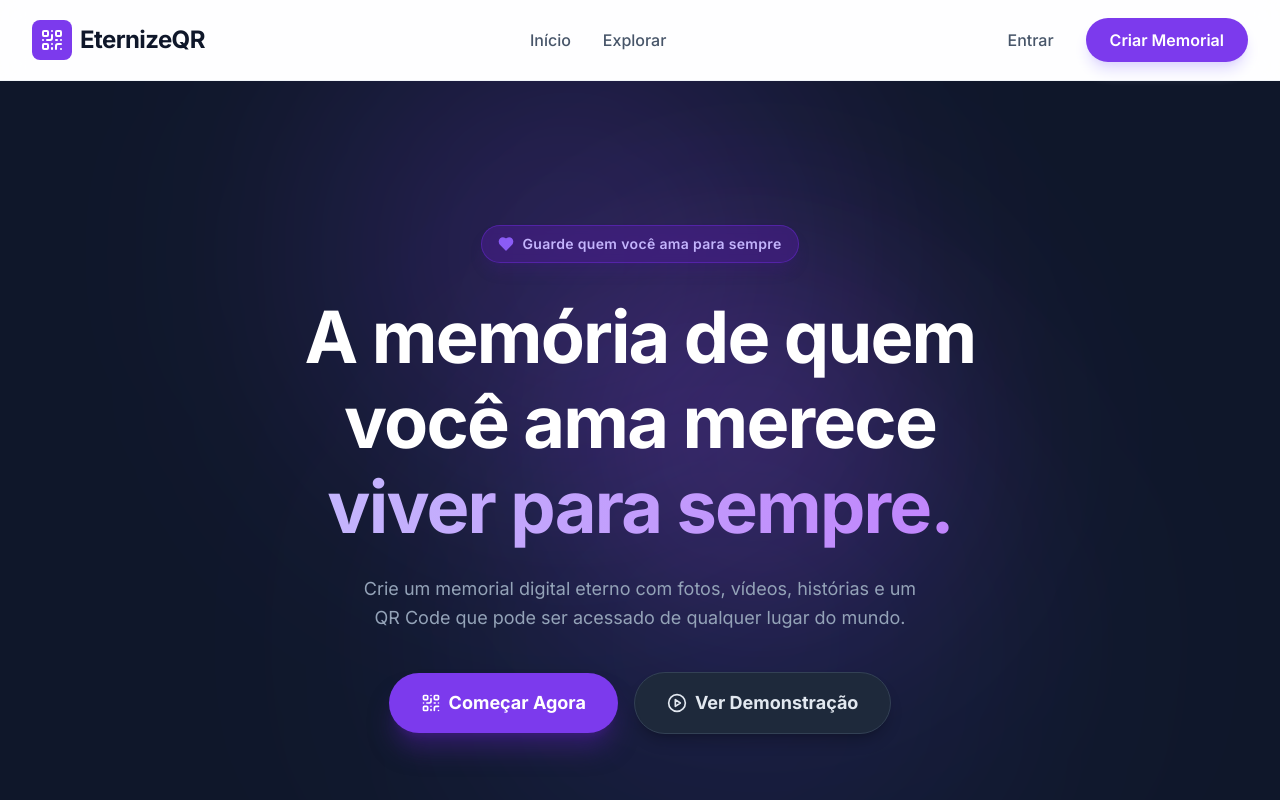
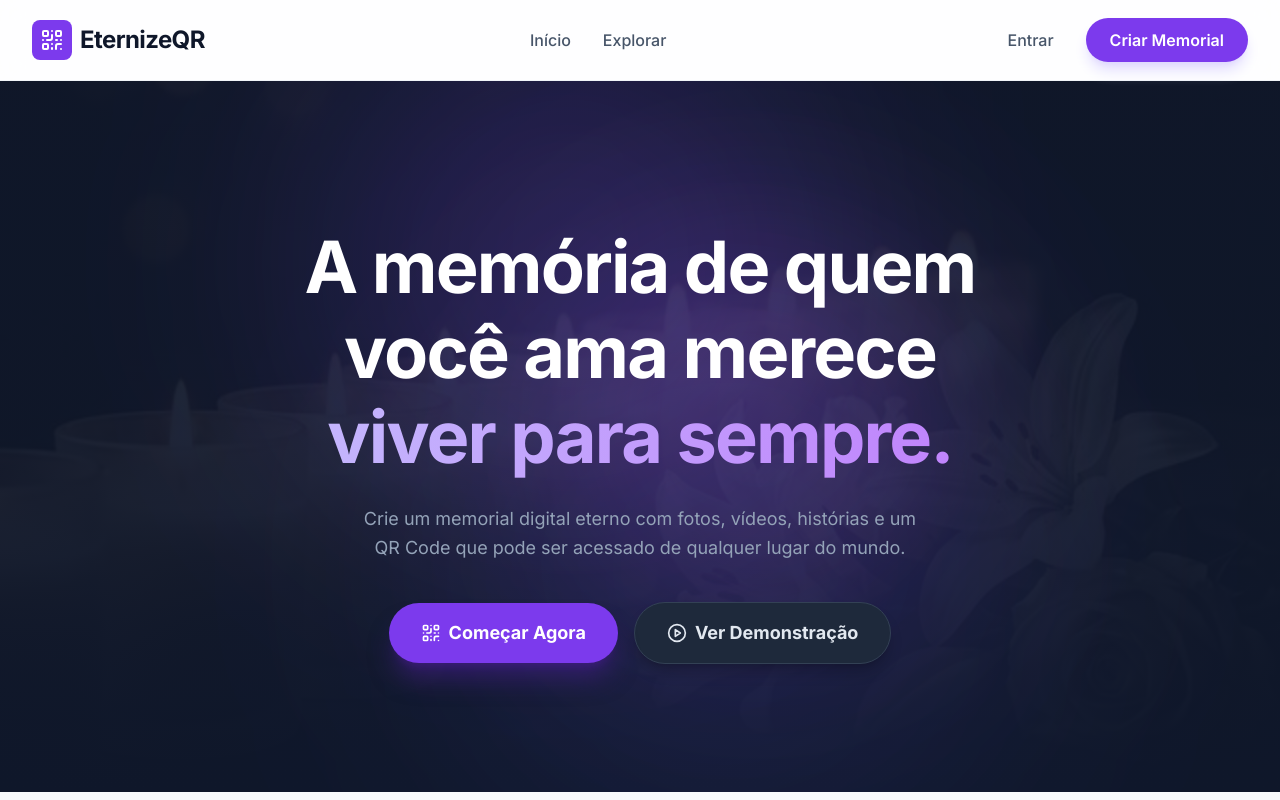
Before and after one commit to mdstudioof/eternizefinal, a React (Vite) app: page / in a window 1280 px wide. Shown: the top 800 px of the page. Built offline with nearby package versions, Linux system fonts and the light colour scheme; no server answers.

Commit message:
feat: adicionar imagem de fundo com degradê no Hero e remover badge

```diff
--- a/components/Hero.tsx
+++ b/components/Hero.tsx
@@ -1,5 +1,5 @@
 import React from 'react';
-import { Heart, PlayCircle, QrCode } from 'lucide-react';
+import { PlayCircle, QrCode } from 'lucide-react';
 
 interface HeroProps {
   onOpenCreateModal: () => void;
@@ -11,6 +11,16 @@ const Hero: React.FC<HeroProps> = ({ onOpenCreateModal, onOpenLoginModal, onView
   return (
     <section className="relative overflow-hidden pt-20 pb-24 lg:pt-36 lg:pb-32 bg-slate-900">
 
+      {/* Background Image with Gradient Overlay */}
+      <div className="absolute inset-0 w-full h-full">
+        <img
+          src="/hero-bg.png"
+          alt=""
+          className="absolute inset-0 w-full h-full object-cover opacity-20"
+        />
+        <div className="absolute inset-0 bg-gradient-to-b from-slate-900/80 via-slate-900/70 to-slate-900"></div>
+      </div>
+
       {/* Background Decor */}
       <div className="absolute top-0 left-0 w-full h-full overflow-hidden pointer-events-none">
         <div className="absolute -top-[10%] left-1/4 w-[500px] h-[500px] bg-brand-600/20 rounded-full blur-[120px] animate-blob mix-blend-screen"></div>
@@ -19,12 +29,6 @@ const Hero: React.FC<HeroProps> = ({ onOpenCreateModal, onOpenLoginModal, onView
       </div>
 
       <div className="max-w-4xl mx-auto px-6 sm:px-8 text-center relative z-10">
-
-        {/* Pill Badge */}
-        <div className="inline-flex items-center gap-2 px-4 py-2 rounded-full bg-brand-900/50 border border-brand-700/50 text-brand-300 mb-8 animate-fade-in backdrop-blur-sm shadow-lg shadow-brand-900/20">
-          <Heart size={16} className="fill-brand-500 text-brand-500" />
-          <span className="text-sm font-semibold tracking-wide">Guarde quem você ama para sempre</span>
-        </div>
 
         {/*
           Título em 3 linhas — fluid typography via clamp.
```
Also changed, not shown: public/hero-bg.png (added).
